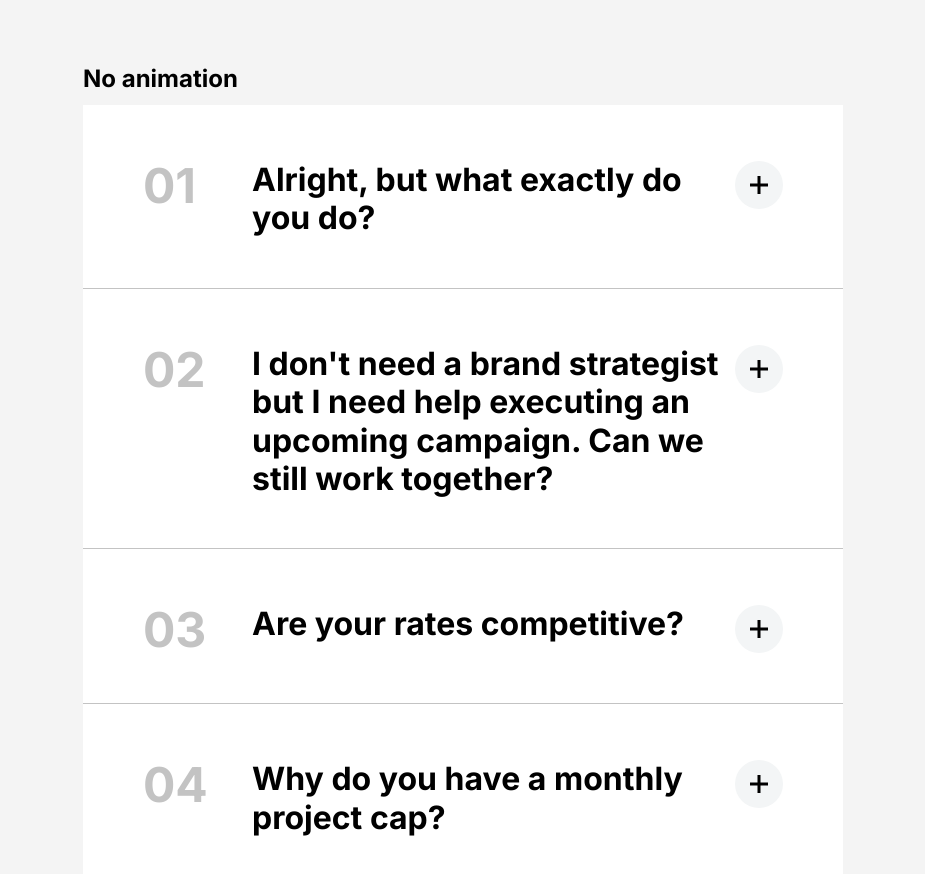
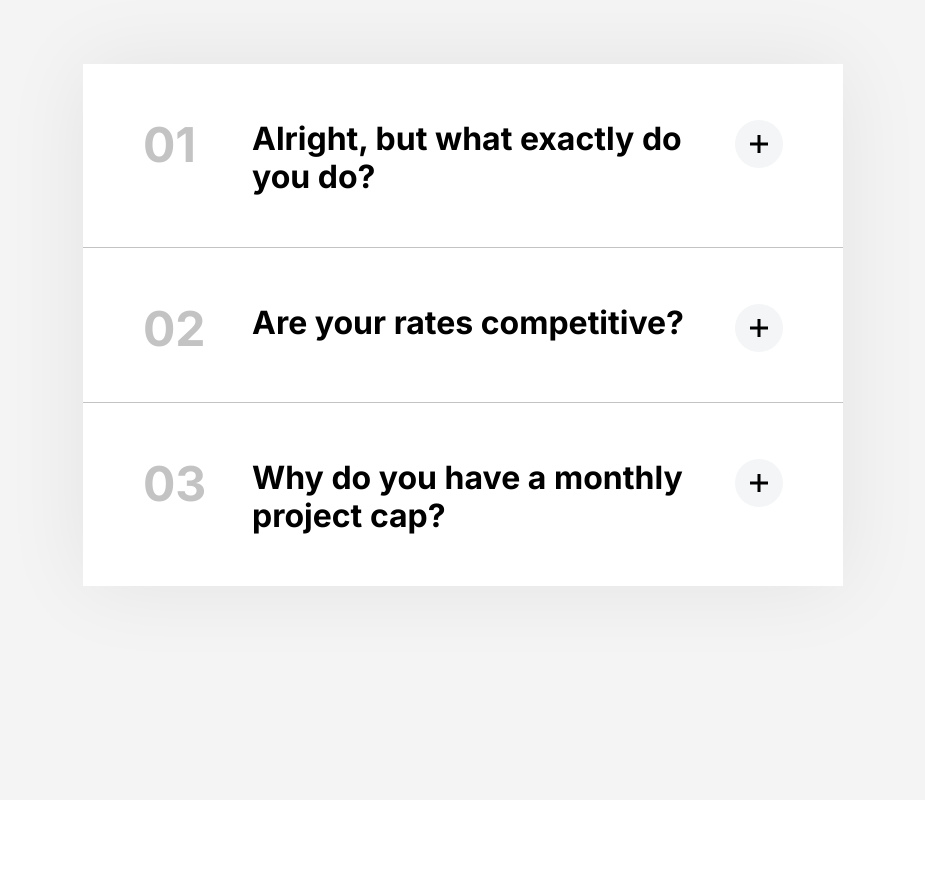
Before and after one commit to vanjazeli/react-accordion, a React (Vite) app: page / in a window 1280 px wide. Shown: the top 874 px of the page, without its empty margins (177-1102 px from the left). After the commit the page ends 800 px from the top, so only its background shows below. Built offline with nearby package versions, Linux system fonts and the light colour scheme.

Commit message:
fix: Change items and global styles

```diff
--- a/src/App.tsx
+++ b/src/App.tsx
@@ -7,29 +7,19 @@ const App = () => {
 			description: 'Timperdiet gravida scelerisque odio nunc. Eget felis, odio bibendum quis eget sit lorem donec diam. Volutpat sed orci turpis sit dolor est a pretium eget. Vitae turpis orci vel tellus cursus lorem vestibulum quis eu. Ut commodo, eget lorem venenatis urna.',
 		},
 		{
-			title: `I don't need a brand strategist but I need help executing an upcoming campaign. Can we still work together?`,
-			description:
-				'Lorem ipsum dolor sit amet, consectetur adipiscing elit. Nullam ut ornare odio. Quisque in quam eu tortor efficitur efficitur eu vel tellus. Fusce quis nunc vitae metus lacinia elementum. Sed sem eros, bibendum nec cursus ac, varius id elit. Integer non tortor eget nulla posuere cursus in sit amet risus. In hac habitasse platea dictumst. Vivamus eget metus et nunc rutrum tristique.',
-		},
-		{
 			title: 'Are your rates competitive?',
-			description:
-				'Lorem ipsum dolor sit amet, consectetur adipiscing elit. Nulla facilisi. Sed tincidunt viverra lectus. Vestibulum ante ipsum primis in faucibus orci luctus et ultrices posuere cubilia Curae; Phasellus at ex sed ex congue feugiat. Maecenas rhoncus justo id augue varius, sed luctus neque venenatis.',
+			description: 'Lorem ipsum dolor sit amet, consectetur adipiscing elit. Nulla facilisi. Sed tincidunt viverra lectus. Vestibulum ante ipsum primis in faucibus orci luctus et ultrices posuere cubilia Curae; Phasellus at ex sed ex congue feugiat. Maecenas rhoncus justo id augue varius, sed luctus neque venenatis.',
 		},
 		{
 			title: 'Why do you have a monthly project cap?',
-			description:
-				'Lorem ipsum dolor sit amet, consectetur adipiscing elit. Sed vehicula sapien at justo lacinia, eget cursus purus aliquet. Nulla facilisi. Proin congue urna ut sem vestibulum, ac dignissim velit eleifend. Nullam venenatis, purus sit amet condimentum venenatis, quam turpis varius augue.',
+			description: 'Lorem ipsum dolor sit amet, consectetur adipiscing elit. Sed vehicula sapien at justo lacinia, eget cursus purus aliquet. Nulla facilisi. Proin congue urna ut sem vestibulum, ac dignissim velit eleifend. Nullam venenatis, purus sit amet condimentum venenatis, quam turpis varius augue.',
 		},
 	];
 
 	return (
-		<ul className="holder">
-			<li className="holder__item">
-				<h2 className="holder__heading">No animation</h2>
-				<Accordion items={accordionItems} />
-			</li>
-		</ul>
+		<div className="wrap">
+			<Accordion items={accordionItems} />
+		</div>
 	);
 };
 
--- a/src/styles.scss
+++ b/src/styles.scss
@@ -30,6 +30,15 @@ button {
 	font-family: $font-default;
 }
 
+::-webkit-scrollbar {
+	width: 0;
+	background: transparent;
+}
+
+::-webkit-scrollbar-thumb {
+	background: transparent;
+}
+
 #body {
 	font-family: $font-default;
 	min-height: 100vh;
@@ -37,25 +46,20 @@ button {
 	justify-content: center;
 	padding: 5vw 0;
 	background-color: $light-gray;
+	scrollbar-width: none;
 }
 
-.holder {
+.wrap {
 	max-width: 800px;
 	width: 100%;
 	margin: 0 auto;
 	padding: 0 20px;
 	list-style: none;
-	> :not(:last-child) {
-		margin-bottom: 64px;
-	}
-}
-
-.holder__heading {
-	margin-bottom: 12px;
 }
 
 .accordion {
 	background-color: $white;
+	box-shadow: 0px 0px 80px rgba(0, 0, 0, 0.07);
 	> :not(:last-child) {
 		border-bottom: 1px solid $mid-gray;
 	}
@@ -82,6 +86,7 @@ button {
 	}
 	.accordion__description-holder {
 		grid-template-rows: 1fr;
+		opacity: 1;
 	}
 }
 
@@ -90,6 +95,7 @@ button {
 	display: flex;
 	align-items: flex-start;
 	justify-content: space-between;
+	gap: 20px;
 	cursor: pointer;
 }
 
@@ -97,9 +103,6 @@ button {
 	font-size: 32px;
 	line-height: 120%;
 	font-weight: bold;
-	@media screen and (max-width: 767px) {
-		font-size: 24px;
-	}
 }
 
 .accordion__icon {
@@ -151,8 +154,9 @@ button {
 .accordion__description-holder {
 	display: grid;
 	grid-template-rows: 0fr;
+	opacity: 0;
 	transition: $transition-primary;
-	transition-property: grid-template-rows;
+	transition-property: grid-template-rows opacity;
 }
 
 .accordion__description-wrap {
```
